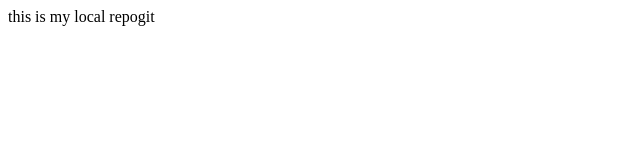
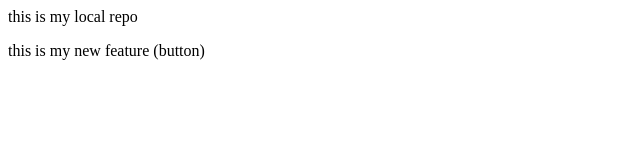
Before and after one commit to Shreya25-hub/localrepo, a plain HTML site: page index.html in a window 1280 px wide. Shown: the whole page, without its empty margins (0-640 px from the left). Drawn offline with Linux system fonts and the light colour scheme.

Commit message:
add button

```diff
--- a/index.html
+++ b/index.html
@@ -1 +1,2 @@
-<p>this is my local repogit </p>
+<p>this is my local repo </p>
+<p>this is my new feature (button)</p>
```
